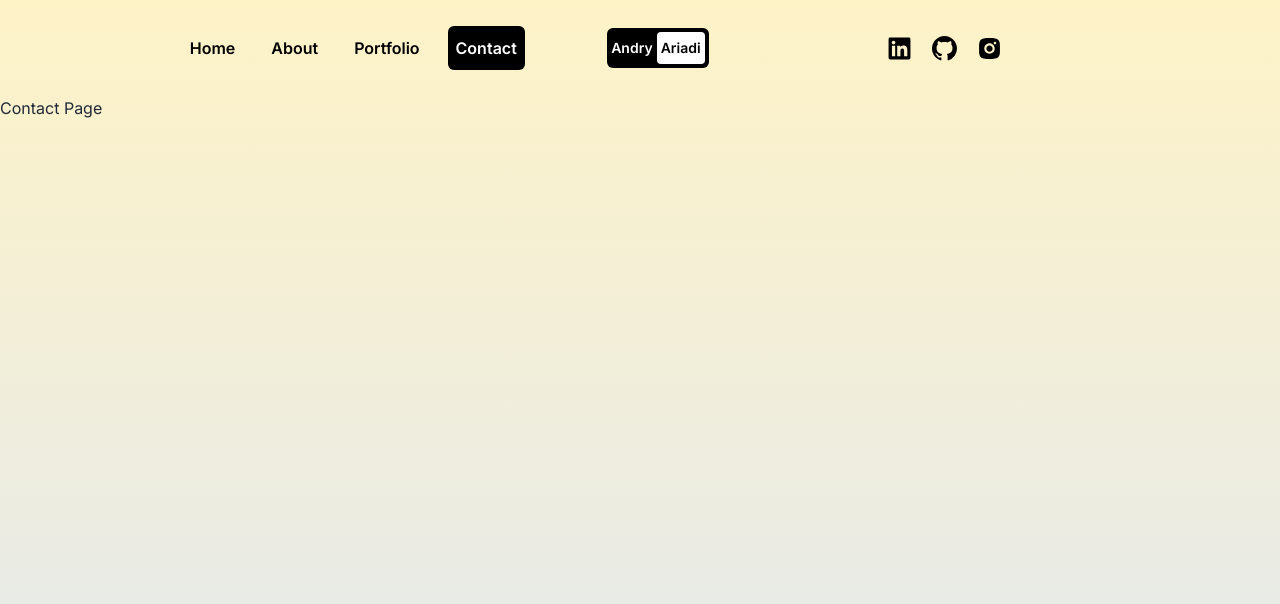
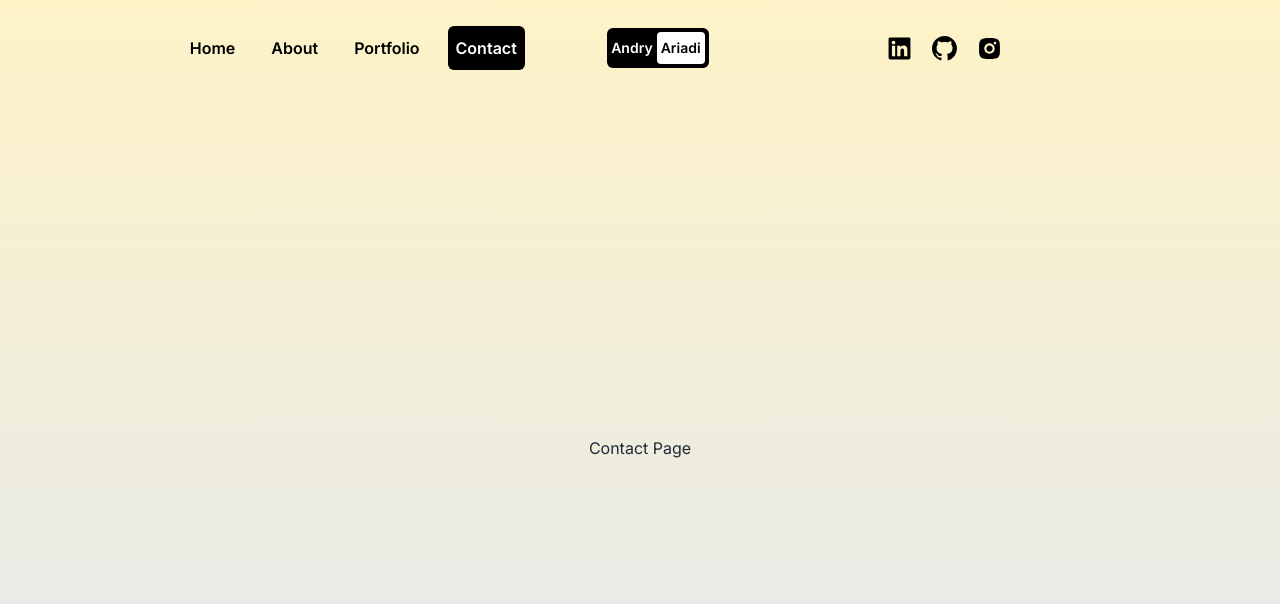
Before and after one commit to andryariadi/Web-Portfolio-2.0, a Next.js app in the folder portfolio/: page /contact in a window 1280 px wide. Shown: the top 604 px of the page. Built offline with nearby package versions, Linux system fonts and the light colour scheme.

Commit message:
setup and add motion  page transition

```diff
--- a/portfolio/src/app/about/page.jsx
+++ b/portfolio/src/app/about/page.jsx
@@ -1,7 +1,15 @@
+"use client";
+
+import { motion } from "framer-motion";
+
 export default function AboutPage() {
   return (
     <>
-      <div>About Page</div>
+      <motion.div className="h-full" initial={{ y: "-200vh" }} animate={{ y: "0%" }} transition={{ duration: 1 }}>
+        <main className="h-full flex flex-col lg:items-center lg:justify-center lg:flex-row gap-3 lg:gap-16 px-4 sm:px-8 md:px-12 lg:px-20 xl:px-48 py-5">
+          <div>About Page</div>
+        </main>
+      </motion.div>
     </>
   );
 }
--- a/portfolio/src/app/contact/page.jsx
+++ b/portfolio/src/app/contact/page.jsx
@@ -1,7 +1,15 @@
+"use client";
+
+import { motion } from "framer-motion";
+
 export default function ContactPage() {
   return (
     <>
-      <div>Contact Page</div>
+      <motion.div className="h-full" initial={{ y: "-200vh" }} animate={{ y: "0%" }} transition={{ duration: 1 }}>
+        <main className="h-full flex flex-col lg:items-center lg:justify-center lg:flex-row gap-3 lg:gap-16 px-4 sm:px-8 md:px-12 lg:px-20 xl:px-48 py-5">
+          <div>Contact Page</div>
+        </main>
+      </motion.div>
     </>
   );
 }
--- a/portfolio/src/app/layout.jsx
+++ b/portfolio/src/app/layout.jsx
@@ -1,24 +1,19 @@
 import { Inter } from "next/font/google";
 import "./globals.css";
-import Navbar from "@/components/Navbar";
+import TransitionProvider from "@/components/TransitionProvider";
 
 const inter = Inter({ subsets: ["latin"] });
 
 export const metadata = {
   title: "Andry Ariadi",
-  description: "Generated by create next app",
+  description: "the best animated portfolio website",
 };
 
 export default function RootLayout({ children }) {
   return (
     <html lang="en">
       <body className={inter.className}>
-        <div className="w-screen h-screen bg-gradient-to-b from-amber-100 to-slate-200">
-          <div className="h-24">
-            <Navbar />
-          </div>
-          <div className="h-[calc(100vh-6rem)]">{children}</div>
-        </div>
+        <TransitionProvider>{children}</TransitionProvider>
       </body>
     </html>
   );
--- a/portfolio/src/app/page.jsx
+++ b/portfolio/src/app/page.jsx
@@ -1,7 +1,10 @@
+"use client";
+
 import Image from "next/image";
-
+import { motion } from "framer-motion";
 export default function Home() {
   return (
+    <motion.div className="h-full" initial={{ y: "-200vh" }} animate={{ y: "0%" }} transition={{ duration: 1 }}>
       <main className="h-full flex flex-col lg:items-center lg:justify-center lg:flex-row gap-3 lg:gap-16 px-4 sm:px-8 md:px-12 lg:px-20 xl:px-48 py-5">
         <div className=" h-1/2 lg:h-[70%] lg:w-[30%] relative">
           <Image src="/images/andryariadi.png" alt="Andry Ariadi" fill className="img-hero object-contain brightness-75 contrast-90 hue-rotate-15 bg-gradient-to-r from-gray-700 to-slate-200" />
@@ -17,5 +20,6 @@ export default function Home() {
           </div>
         </div>
       </main>
+    </motion.div>
   );
 }
--- a/portfolio/src/app/portfolio/page.jsx
+++ b/portfolio/src/app/portfolio/page.jsx
@@ -1,7 +1,15 @@
+"use client";
+
+import { motion } from "framer-motion";
+
 export default function PortfolioPage() {
   return (
     <>
-      <div>Portfolio Page</div>
+      <motion.div className="h-full" initial={{ y: "-200vh" }} animate={{ y: "0%" }} transition={{ duration: 1 }}>
+        <main className="h-full flex flex-col lg:items-center lg:justify-center lg:flex-row gap-3 lg:gap-16 px-4 sm:px-8 md:px-12 lg:px-20 xl:px-48 py-5">
+          <div>Portfolio Page</div>
+        </main>
+      </motion.div>
     </>
   );
 }
--- /dev/null
+++ b/portfolio/src/components/TransitionProvider.jsx
@@ -0,0 +1,31 @@
+"use client";
+
+import { AnimatePresence } from "framer-motion";
+import Navbar from "./Navbar";
+import { motion } from "framer-motion";
+import { usePathname } from "next/navigation";
+
+export default function TransitionProvider({ children }) {
+  const pathName = usePathname();
+
+  return (
+    <>
+      <AnimatePresence mode="wait">
+        <div key={pathName} className="w-screen h-screen bg-gradient-to-b from-amber-100 to-slate-200">
+          {/* motion top */}
+          <motion.div className="h-screen w-screen fixed rounded-b-[100px] bg-black z-40" animate={{ height: "0vh" }} exit={{ height: "130vh" }} transition={{ duration: 0.5, ease: "easeOut" }} />
+          {/* motion center */}
+          <motion.div className="fixed m-auto top-0 bottom-0 left-0 right-0 text-white text-6xl cursor-default  z-50 w-fit h-fit" initial={{ opacity: 1 }} animate={{ opacity: 0 }} transition={{ duration: 0.8, ease: "easeOut" }}>
+            {pathName.substring(1)}
+          </motion.div>
+          {/* motion bottom */}
+          <motion.div className="h-screen w-screen fixed rounded-t-[100px] bottom-0 bg-black z-30" initial={{ height: "130vh" }} animate={{ height: "0vh", transition: { delay: 0.5 } }} />
+          <div className="h-24">
+            <Navbar />
+          </div>
+          <div className="h-[calc(100vh-6rem)]">{children}</div>
+        </div>
+      </AnimatePresence>
+    </>
+  );
+}
```
Also changed, not shown: 1 other file (tests, documents, lock files or other folders). Lines whose indentation alone changed are shown as unchanged.
